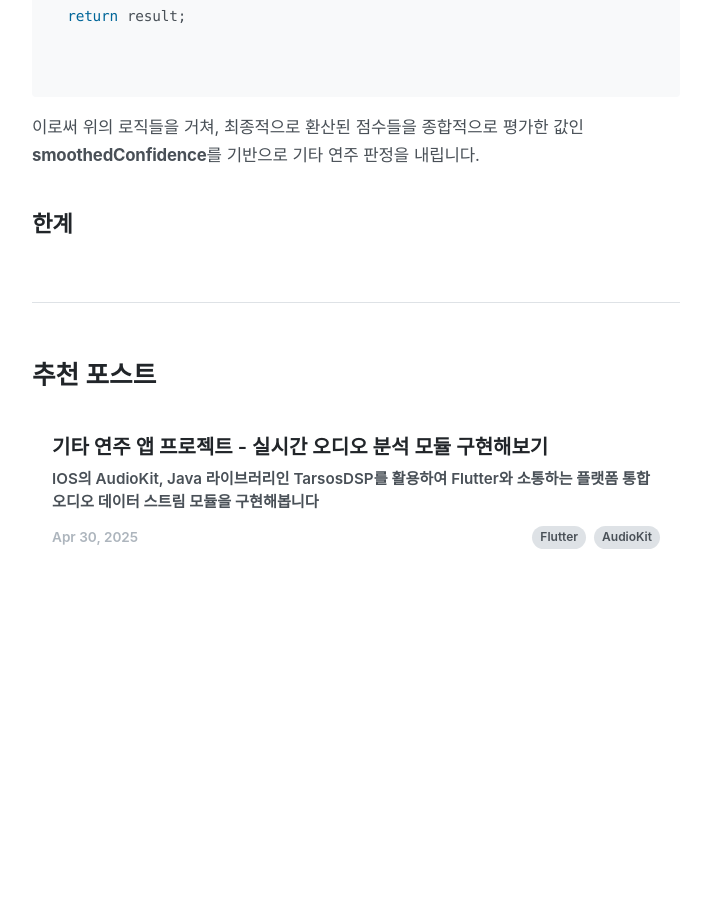
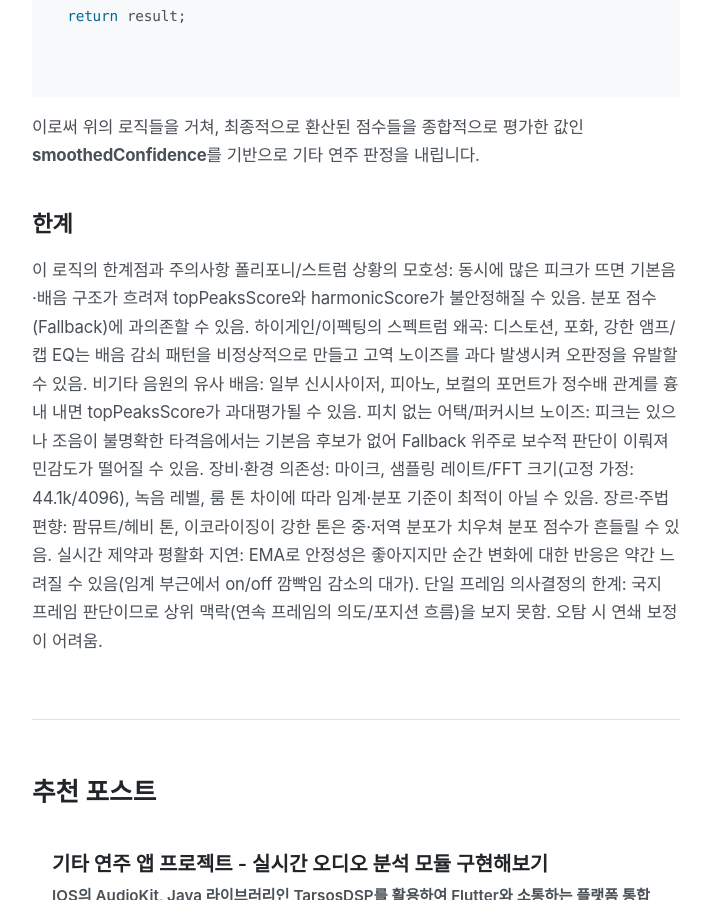
Before and after one commit to dc143cDev/dc143cDev.github.io, a Jekyll site: the page built from _posts/2025-05-02-guitar-app-3.md, in a window 1280 px wide and 900 px high, scrolled down 30309 px. Shown: the whole window, without its empty margins (322-1031 px from the left). Built offline with Jekyll 4.4.1, drawn with Linux system fonts in a browser that asks for light colours; some web fonts are replaced; before the commit the page ends 30926 px from its top, so only the background shows below that.

Commit message:
Update 2025-05-02-guitar-app-3.md

```diff
--- a/_posts/2025-05-02-guitar-app-3.md
+++ b/_posts/2025-05-02-guitar-app-3.md
@@ -805,3 +805,12 @@ return result;
 
 
 ### 한계
+이 로직의 한계점과 주의사항
+폴리포니/스트럼 상황의 모호성: 동시에 많은 피크가 뜨면 기본음·배음 구조가 흐려져 topPeaksScore와 harmonicScore가 불안정해질 수 있음. 분포 점수(Fallback)에 과의존할 수 있음.
+하이게인/이펙팅의 스펙트럼 왜곡: 디스토션, 포화, 강한 앰프/캡 EQ는 배음 감쇠 패턴을 비정상적으로 만들고 고역 노이즈를 과다 발생시켜 오판정을 유발할 수 있음.
+비기타 음원의 유사 배음: 일부 신시사이저, 피아노, 보컬의 포먼트가 정수배 관계를 흉내 내면 topPeaksScore가 과대평가될 수 있음.
+피치 없는 어택/퍼커시브 노이즈: 피크는 있으나 조음이 불명확한 타격음에서는 기본음 후보가 없어 Fallback 위주로 보수적 판단이 이뤄져 민감도가 떨어질 수 있음.
+장비·환경 의존성: 마이크, 샘플링 레이트/FFT 크기(고정 가정: 44.1k/4096), 녹음 레벨, 룸 톤 차이에 따라 임계·분포 기준이 최적이 아닐 수 있음.
+장르·주법 편향: 팜뮤트/헤비 톤, 이코라이징이 강한 톤은 중·저역 분포가 치우쳐 분포 점수가 흔들릴 수 있음.
+실시간 제약과 평활화 지연: EMA로 안정성은 좋아지지만 순간 변화에 대한 반응은 약간 느려질 수 있음(임계 부근에서 on/off 깜빡임 감소의 대가).
+단일 프레임 의사결정의 한계: 국지 프레임 판단이므로 상위 맥락(연속 프레임의 의도/포지션 흐름)을 보지 못함. 오탐 시 연쇄 보정이 어려움.
```
